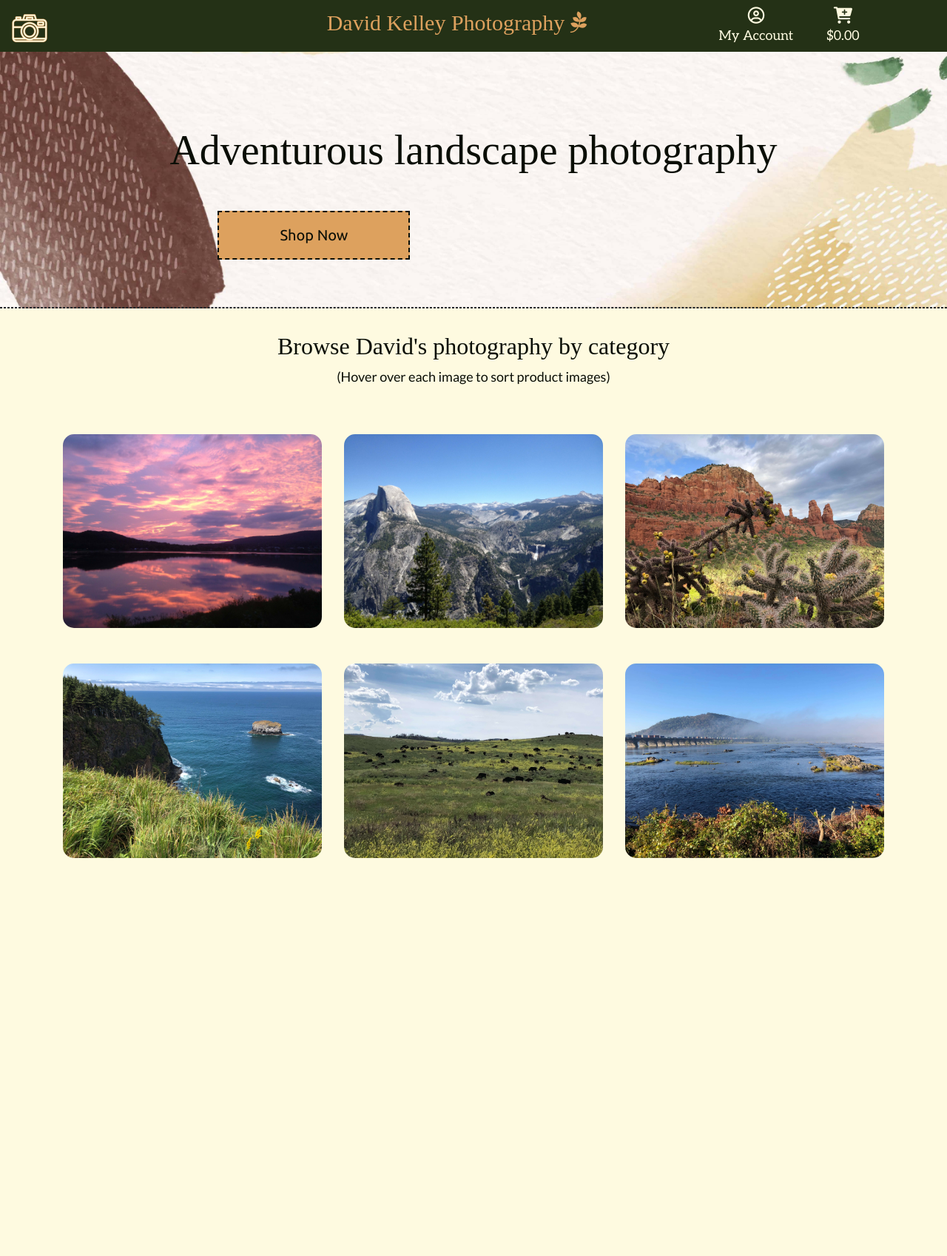
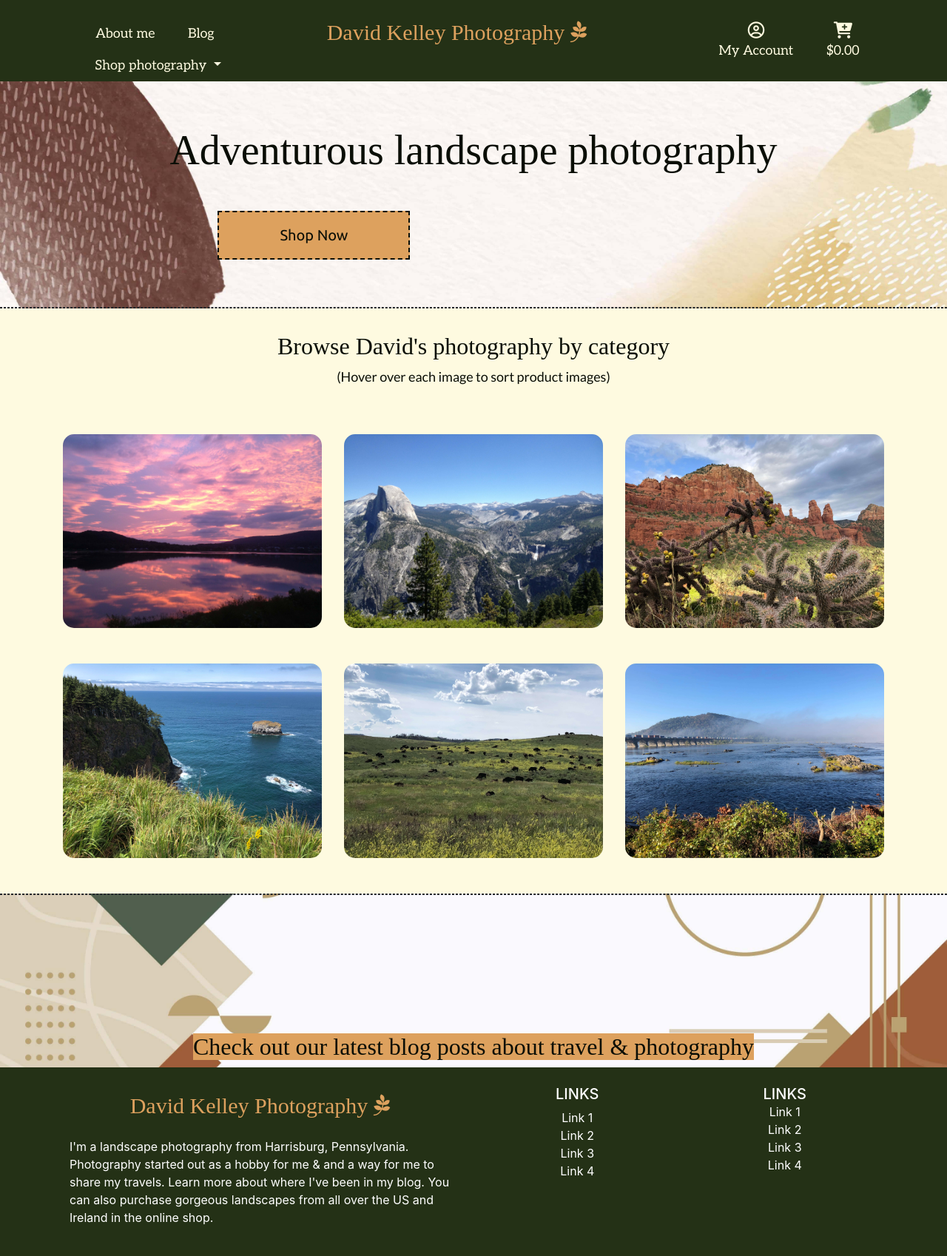
Before and after one commit to christine-gk416/david-kelley-photography, a Django app: page / in a window 1280 px wide. Shown: the whole page at 74% size. Before the commit the page ends 1160 px from the top, so only its background shows below. Run offline with Django 3.2, Linux system fonts and the light colour scheme; some libraries are stand-ins or nearby versions; some web fonts are replaced.

Commit message:
Edits to header and site footer I added extra site links in the header and started building the site footer

```diff
--- a/home/templates/home/index.html
+++ b/home/templates/home/index.html
@@ -69,7 +69,7 @@
         </div>
     </div>
 
-    <div class="row mt-5">
+    <div class="row my-5">
         <div class="col-md-4">
             <div class="overlay-hover">
                 <a href="/">
@@ -103,6 +103,15 @@
     </div>
 </div>
 
+<div class="h-100 home-hero2">
+    <hr>
+    <div class="row h-100">
+        <div class="col-xl-12 col-md-6 home-hero-padding">
+            <h2 class="text-center"><span class="h2-background">  Check out our latest blog posts about travel & photography  </span></h2>
+        </div>
+    </div>
+
+</div>
 
 
 
--- a/static/css/style.css
+++ b/static/css/style.css
@@ -30,6 +30,12 @@ a.nav-link {
     height: calc(100vh - 164px);
 }
 
+.home-hero2 {
+    background: url('/media/david-kelley-background2.jpg') no-repeat center center fixed;
+    background-size: cover;
+    height: calc(100vh - 164px);
+}
+
 .main-heading {
     font-family: 'Goudy Bookletter 1911', serif;
     color: #0a0e06;
@@ -38,6 +44,10 @@ a.nav-link {
 h2 {
     font-family: 'Zen Antique Soft', serif;
     color: #0a0e06;
+}
+
+.h2-background {
+    background-color: #dda15e;
 }
 
 .primary-text {
--- a/templates/base.html
+++ b/templates/base.html
@@ -52,13 +52,37 @@
 
     <header class="container-fluid fixed-top bg-green">
       <div class="row">
-          <div class="col-12 col-lg-4 my-auto py-1 py-lg-0">
+          <!-- <div class="col-12 col-lg-4 my-auto py-1 py-lg-0">
             <a class="navbar-brand" href="/">
               <img src="media/david-kelley-logo.png" alt="David Kelley photography logo" width="50" height="50" class="d-inline-block align-text-top">
             </a>
-          </div>
-          <div class="col-lg-4 mt-2 py-1 py-lg-0">
+          </div> -->
+        <div class="col-lg-4 mt-4 py-1 py-lg-0">
+            <ul class="float-left list-inline list-unstyled text-center my-0">
+            <li class="nav-item list-inline-item">
+                <a class="nav-link" href="#">About me</a>
+            </li>
+            <li class="nav-item list-inline-item">
+                <a class="nav-link" href="#">Blog</a>
+            </li>
+            <li class="nav-item dropdown list-inline-item">
+                <a class="nav-link dropdown-toggle" href="#" id="navbarDropdown" role="button" data-toggle="dropdown"
+                    aria-haspopup="true" aria-expanded="false">
+                    Shop photography
+                </a>
+                <div class="dropdown-menu" aria-labelledby="navbarDropdown">
+                    <a class="dropdown-item" href="#">Action</a>
+                    <a class="dropdown-item" href="#">Another action</a>
+                    <div class="dropdown-divider"></div>
+                    <a class="dropdown-item" href="#">Something else here</a>
+                </div>
+            </li>
+        </ul>
+        </div>
+          <div class="col-lg-4 mt-3 py-1 py-lg-0">
+            <a class="navbar-brand" href="/">
             <p id="brand">David Kelley Photography <i class="fab fa-pagelines"></i></p>
+            </a>
           </div>
 
           <div class="col-12 col-lg-4 my-auto py-1 py-lg-0">
@@ -102,6 +126,11 @@
       </div>
   </header>
 
+
+
+
+
+
     {% if messages %}
         <div class="message-container"></div>
     {% endif %}
@@ -113,6 +142,71 @@
 
     {% endblock %}
 
+    <footer class="bg-green text-white text-center text-lg-start">
+        <!-- Grid container -->
+        <div class="container p-4">
+          <!--Grid row-->
+          <div class="row">
+            <!--Grid column-->
+            <div class="col-lg-6 col-md-12 mb-4 mb-md-0">
+                <a class="navbar-brand" href="/">
+                    <p id="brand">David Kelley Photography <i class="fab fa-pagelines"></i>
+                    </p>
+                </a>
+                    <p class="text-left">
+                        I'm a landscape photography from Harrisburg, Pennsylvania. Photography started out as a hobby for me & and a way for me to share my travels. Learn more about where I've been in my blog. You can also purchase gorgeous landscapes from all over the US and Ireland in the online shop.
+                    </p>
+
+            </div>
+            <!--Grid column-->
+
+            <!--Grid column-->
+            <div class="col-lg-3 col-md-6 mb-4 mb-md-0">
+              <h5 class="text-uppercase">Links</h5>
+
+              <ul class="list-unstyled mb-0">
+                <li>
+                  <a href="#!" class="text-white">Link 1</a>
+                </li>
+                <li>
+                  <a href="#!" class="text-white">Link 2</a>
+                </li>
+                <li>
+                  <a href="#!" class="text-white">Link 3</a>
+                </li>
+                <li>
+                  <a href="#!" class="text-white">Link 4</a>
+                </li>
+              </ul>
+            </div>
+            <!--Grid column-->
+
+            <!--Grid column-->
+            <div class="col-lg-3 col-md-6 mb-4 mb-md-0">
+              <h5 class="text-uppercase mb-0">Links</h5>
+
+              <ul class="list-unstyled">
+                <li>
+                  <a href="#!" class="text-white">Link 1</a>
+                </li>
+                <li>
+                  <a href="#!" class="text-white">Link 2</a>
+                </li>
+                <li>
+                  <a href="#!" class="text-white">Link 3</a>
+                </li>
+                <li>
+                  <a href="#!" class="text-white">Link 4</a>
+                </li>
+              </ul>
+            </div>
+            <!--Grid column-->
+          </div>
+          <!--Grid row-->
+        </div>
+        <!-- Grid container -->
+      </footer>
+
     {% block postloadjs %}
     {% endblock %}
 
```
Also changed, not shown: media/david-kelley-background2.jpg (added).
